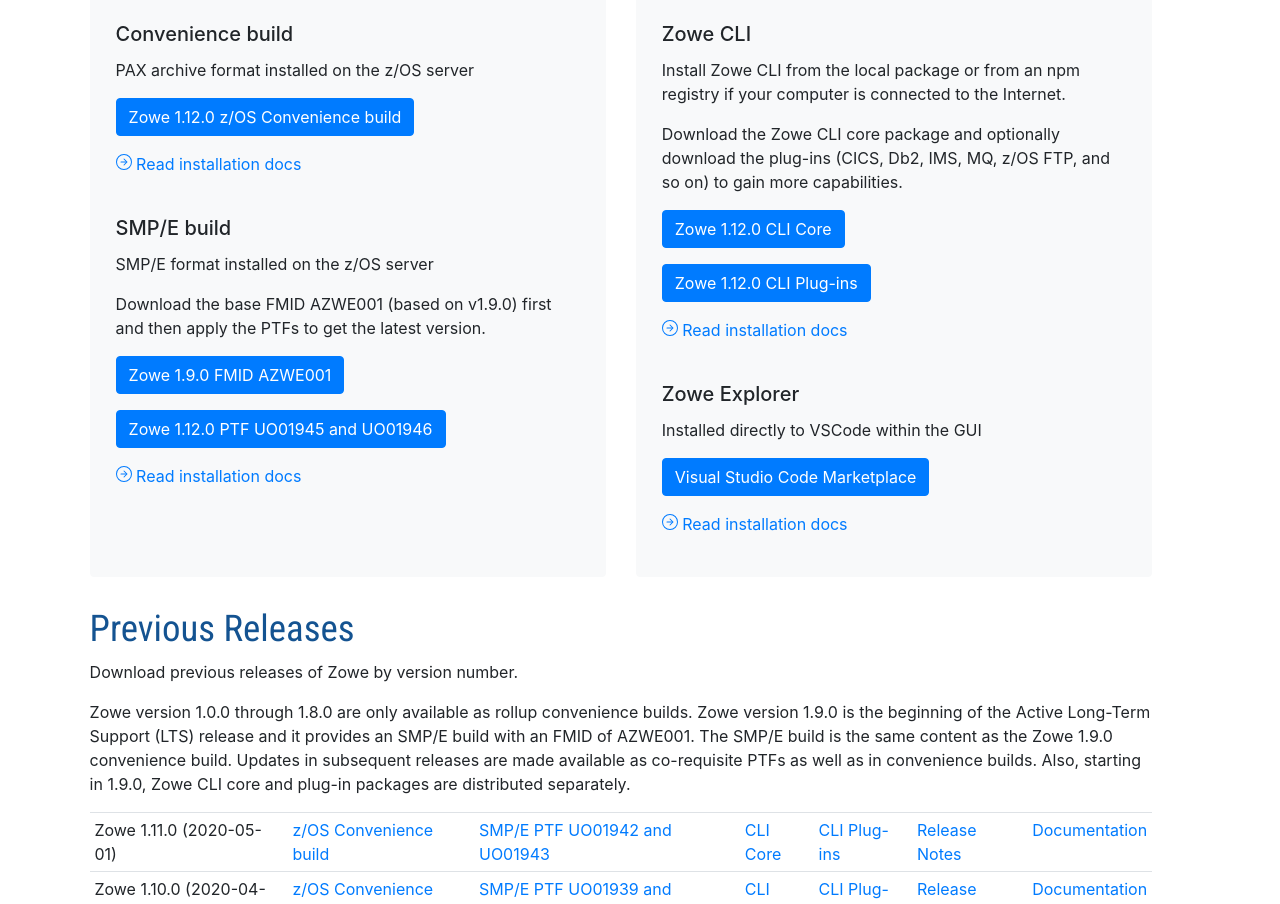
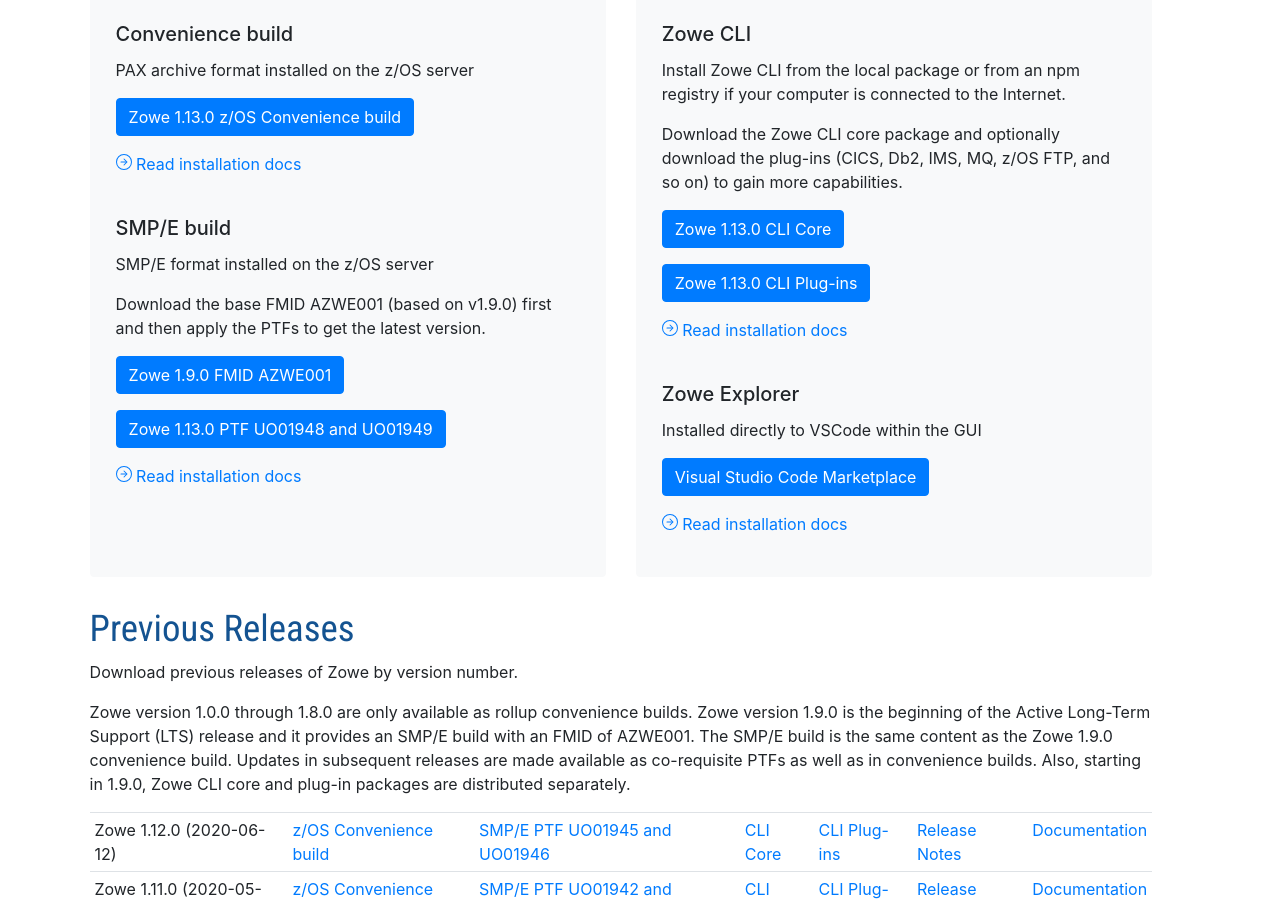
Before and after one commit to zowe/zowe.github.io, a Jekyll site: the page built from download.md, in a window 1280 px wide and 1400 px high. Shown: the part 477-1381 px from the top of the window. Built offline with Jekyll 4.4.1, drawn with Linux system fonts in a browser that asks for light colours; our own code applies the rules of GitHub Pages for plain Markdown files.

Commit message:
version 1.13 is ready (#97)
Signed-off-by: stevenhorsman <steven@uk.ibm.com>

Co-authored-by: John Mertic <jmertic@linuxfoundation.org>

```diff
--- a/_data/releases.yml
+++ b/_data/releases.yml
@@ -1,6 +1,15 @@
 # List of Zowe releases - update here and it will update the entire site :-)
 # Note - keep this in order as the latest release is pulled from the first item in the list!
 
+- version: 1.13.0
+  zos_version: 1.13.0
+  smpe_version: 1.13.0
+  smpe_sysmod: PTF
+  smpe_numbers: UO01948 and UO01949
+  cli_version: 1.13.0
+  cli_plugins_version: 1.13.0
+  release_date: 2020-07-10
+  documentation: stable
 - version: 1.12.0
   zos_version: 1.12.0
   smpe_version: 1.12.0
@@ -9,7 +18,7 @@
   cli_version: 1.12.0
   cli_plugins_version: 1.12.0
   release_date: 2020-06-12
-  documentation: stable
+  documentation: v1-12-x
 - version: 1.11.0
   zos_version: 1.11.0
   smpe_version: 1.11.0
```
